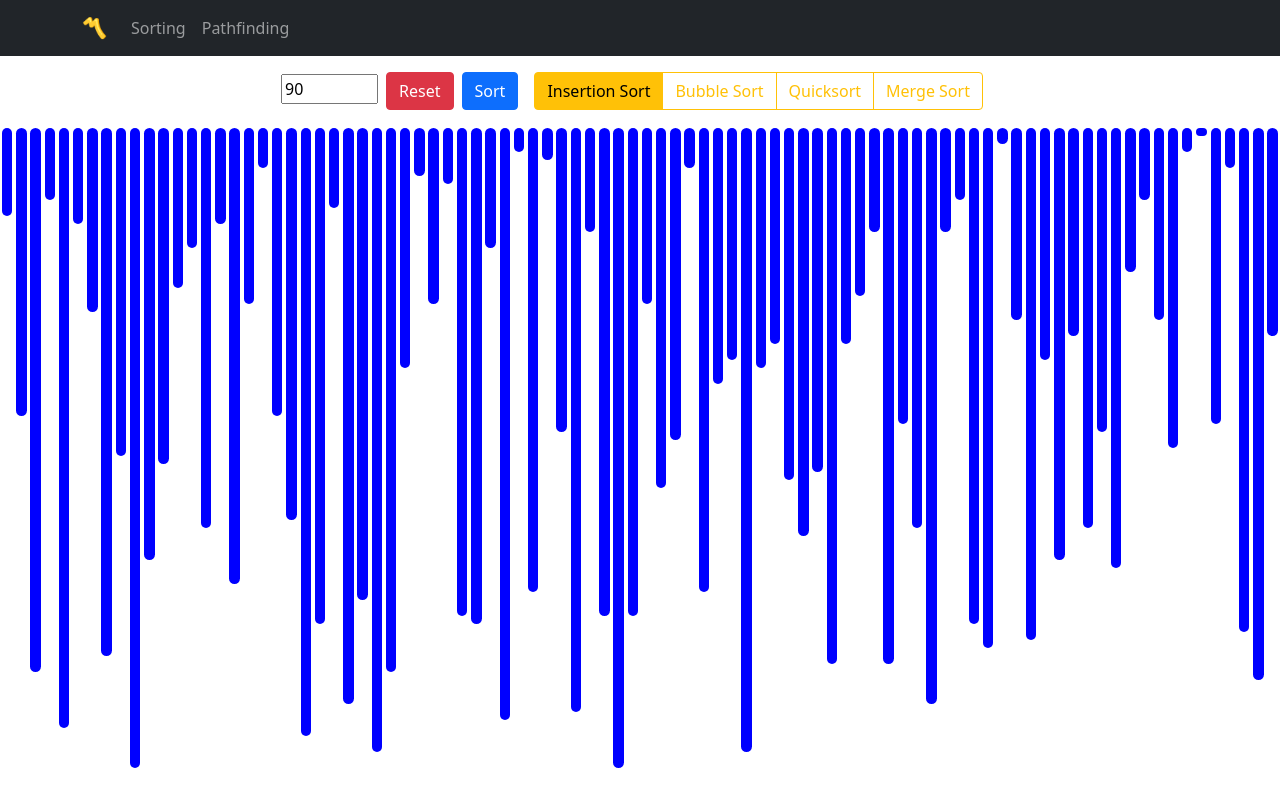
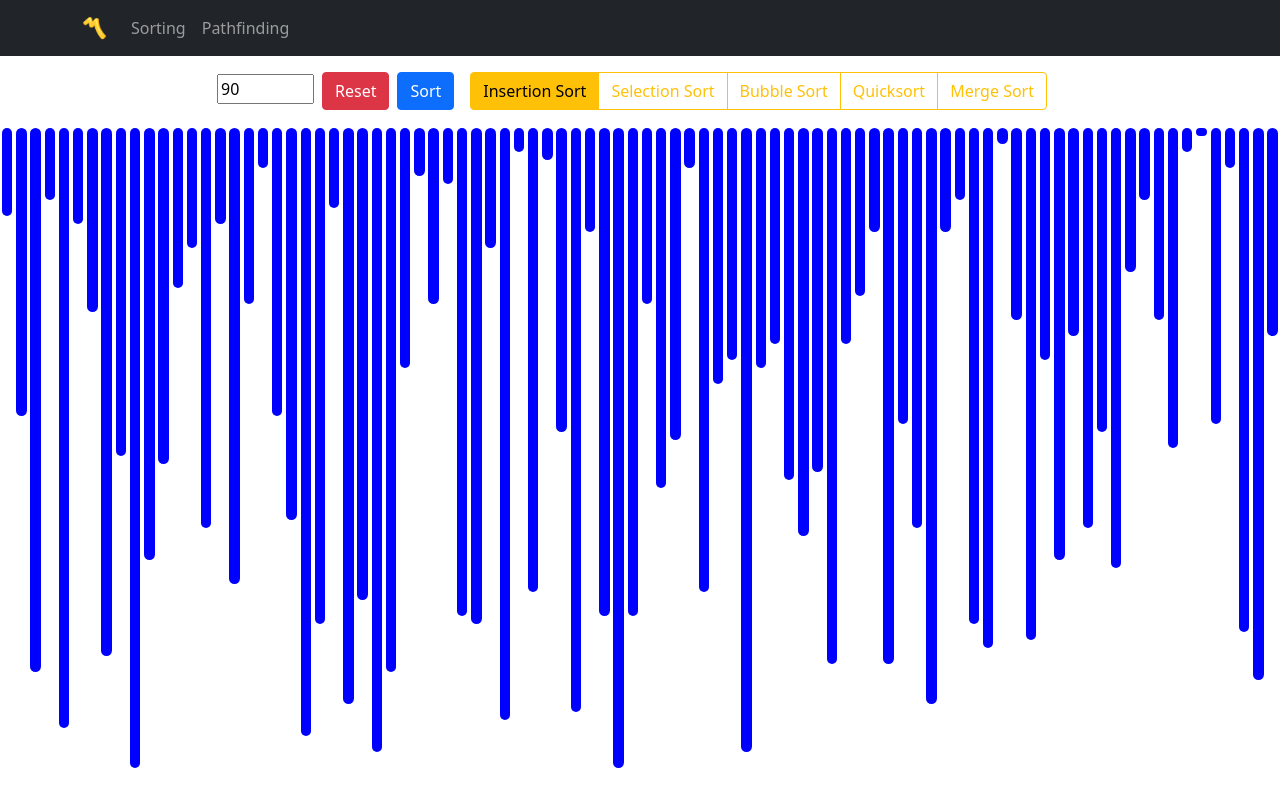
Before and after one commit to Puh00/algorithm-visualizer, a React (Create React App) app: page / in a window 1280 px wide. Built offline with nearby package versions, Linux system fonts and the light colour scheme.

Commit message:
:zzz: Forgot to add selection sort in the family of sorting algorithms...

```diff
--- a/src/components/sorting/SortingVisualizer.tsx
+++ b/src/components/sorting/SortingVisualizer.tsx
@@ -11,6 +11,7 @@ import { Panel } from "./Panel";
 
 const algorithms = [
   { name: "Insertion Sort", value: "insertion" },
+  { name: "Selection Sort", value: "selection" },
   { name: "Bubble Sort", value: "bubble" },
   { name: "Quicksort", value: "quick" },
   { name: "Merge Sort", value: "merge" },
@@ -46,6 +47,7 @@ export const SortingVisualizer = () => {
     reset();
   };
 
+  // Todo: give unique key to each bar
   const renderBars = (): JSX.Element => (
     <div className="sorting-container">
       {bars.map((bar: Bar) => (
```
